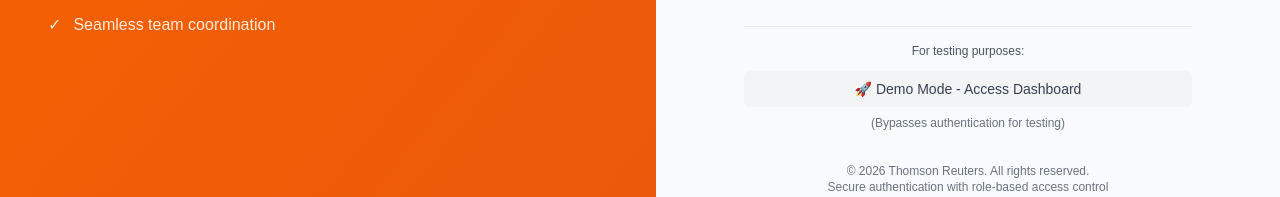
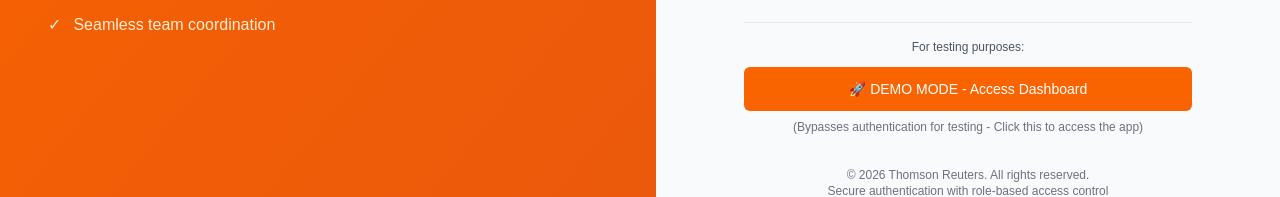
Before and after one commit to Ricavillaflor14/InSync-RTO-Planner, a React (Vite) app: page /settings in a window 1280 px wide. Shown: the part 532-729 px from the top of the page. Built offline with nearby package versions, Linux system fonts and the light colour scheme; no server answers.

Commit message:
Fix corrupted Login.tsx with inline SVG logo and prominent demo mode

```diff
--- a/src/pages/Login.tsx
+++ b/src/pages/Login.tsx
@@ -197,13 +197,16 @@ const Login = () => {
               </p>
               <button
                 type="button"
-                onClick={() => window.location.href = '/InSync-RTO-Planner/dashboard'}
-                className="w-full bg-gray-100 hover:bg-gray-200 text-gray-700 py-2 px-4 rounded-md text-sm font-medium transition-colors"
+                onClick={() => {
+                  console.log('Demo mode clicked - navigating to dashboard')
+                  window.location.href = '/InSync-RTO-Planner/dashboard'
+                }}
+                className="w-full bg-tr-orange hover:bg-orange-600 text-white py-3 px-4 rounded-md text-sm font-medium transition-colors"
               >
-                🚀 Demo Mode - Access Dashboard
+                🚀 DEMO MODE - Access Dashboard
               </button>
               <p className="text-xs text-gray-500 mt-2">
-                (Bypasses authentication for testing)
+                (Bypasses authentication for testing - Click this to access the app)
               </p>
             </div>
           </form>
```
